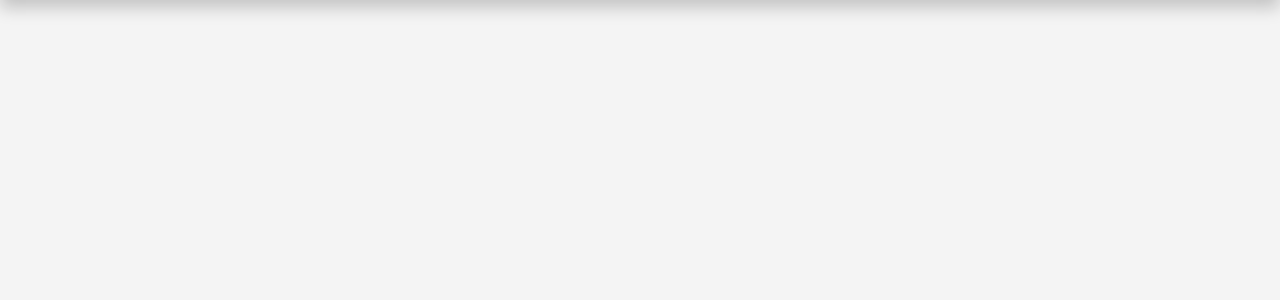
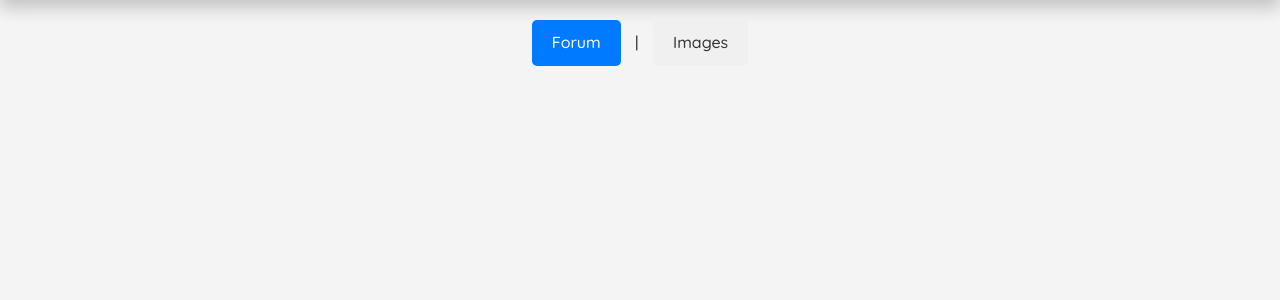
Before and after one commit to Nathanmarij/SAE301, a PHP site: page /forum.php in a window 1280 px wide. Shown: the part 113-413 px from the top of the page. Run offline with PHP 8.4, Linux system fonts and the light colour scheme; data that the repository does not hold is empty.

Commit message:
Forum Mis à jour pour page Images.php

```diff
--- a/sae301/css/forum.css
+++ b/sae301/css/forum.css
@@ -140,3 +140,35 @@ button:hover {
     height: 16px;
     text-align: center;
 }
+
+/* Style des onglets de navigation */
+.nav-tabs {
+    justify-content: center;
+    text-align: center;
+    margin-top: 20px;
+}
+
+.nav-tabs .tab {
+    display: inline-block;
+    padding: 10px 20px;
+    margin: 0 10px;
+    background-color: #f0f0f0;
+    color: #333;
+    text-decoration: none;
+    border-radius: 5px;
+    transition: background-color 0.3s;
+}
+
+.nav-tabs .tab:hover {
+    background-color: #e0e0e0;
+}
+
+.nav-tabs .separator {
+    color: #333;
+}
+
+/* Style pour l'onglet actif */
+.nav-tabs .active {
+    background-color: #007bff;
+    color: white;
+}
--- a/sae301/forum.php
+++ b/sae301/forum.php
@@ -19,6 +19,11 @@ try {
 </head>
 <body>
     <?php include("header.php"); ?>
+    <div class="nav-tabs">
+        <a href="forum.php" class="tab active">Forum</a>
+        <span class="separator">|</span>
+        <a href="images.php" class="tab">Images</a>
+    </div>
     <div class="container">
     <?php
     date_default_timezone_set('Europe/Paris');
```
